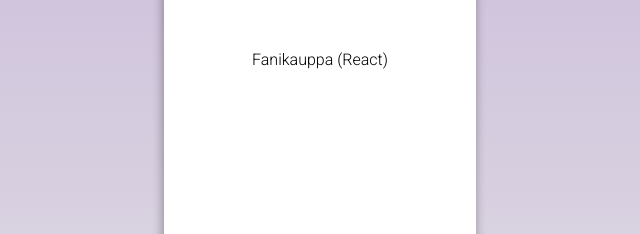
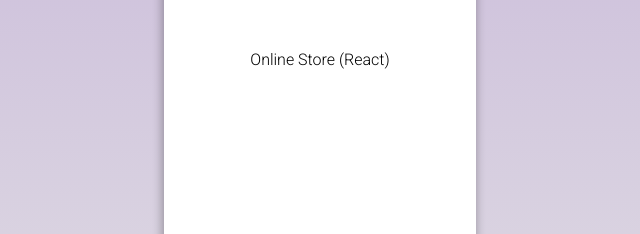
Before and after one commit to SB089/SB089.github.io, a plain HTML site: page index.html in a window 1280 px wide. Shown: the part 211-445 px from the top of the page, 320-960 px from the left. Drawn offline with nearby package versions, Linux system fonts and the light colour scheme.

Commit message:
Update index.html

```diff
--- a/index.html
+++ b/index.html
@@ -17,7 +17,7 @@
                     <h1>MY PROJECTS</h1>
 
                     <div class="container" id="links">
-                        <a href="/fanikauppa/index.html">Fanikauppa (React)</a>
+                        <a href="/fanikauppa/index.html">Online Store (React)</a>
                     </div>
                 </div>
             </div>
```
